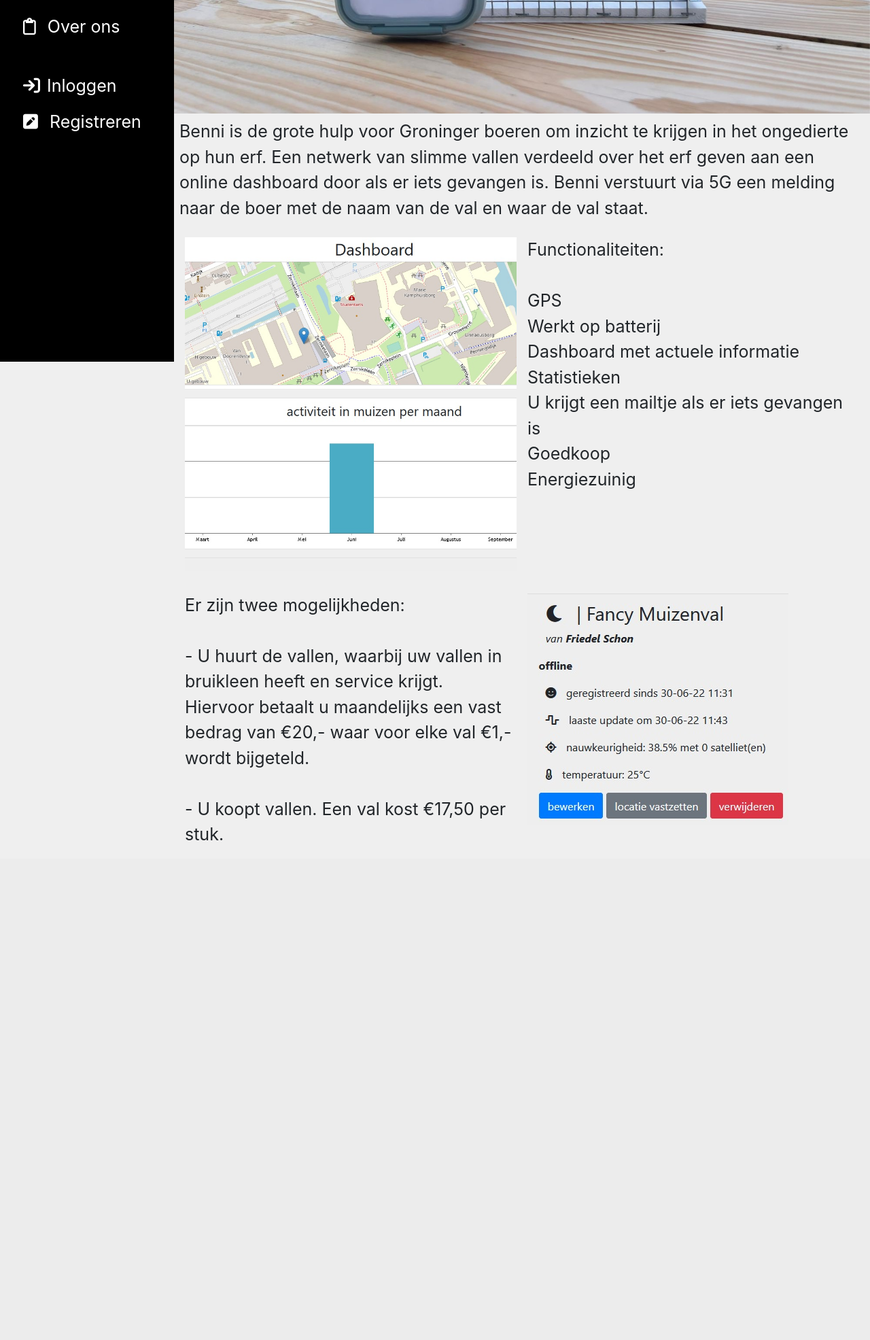
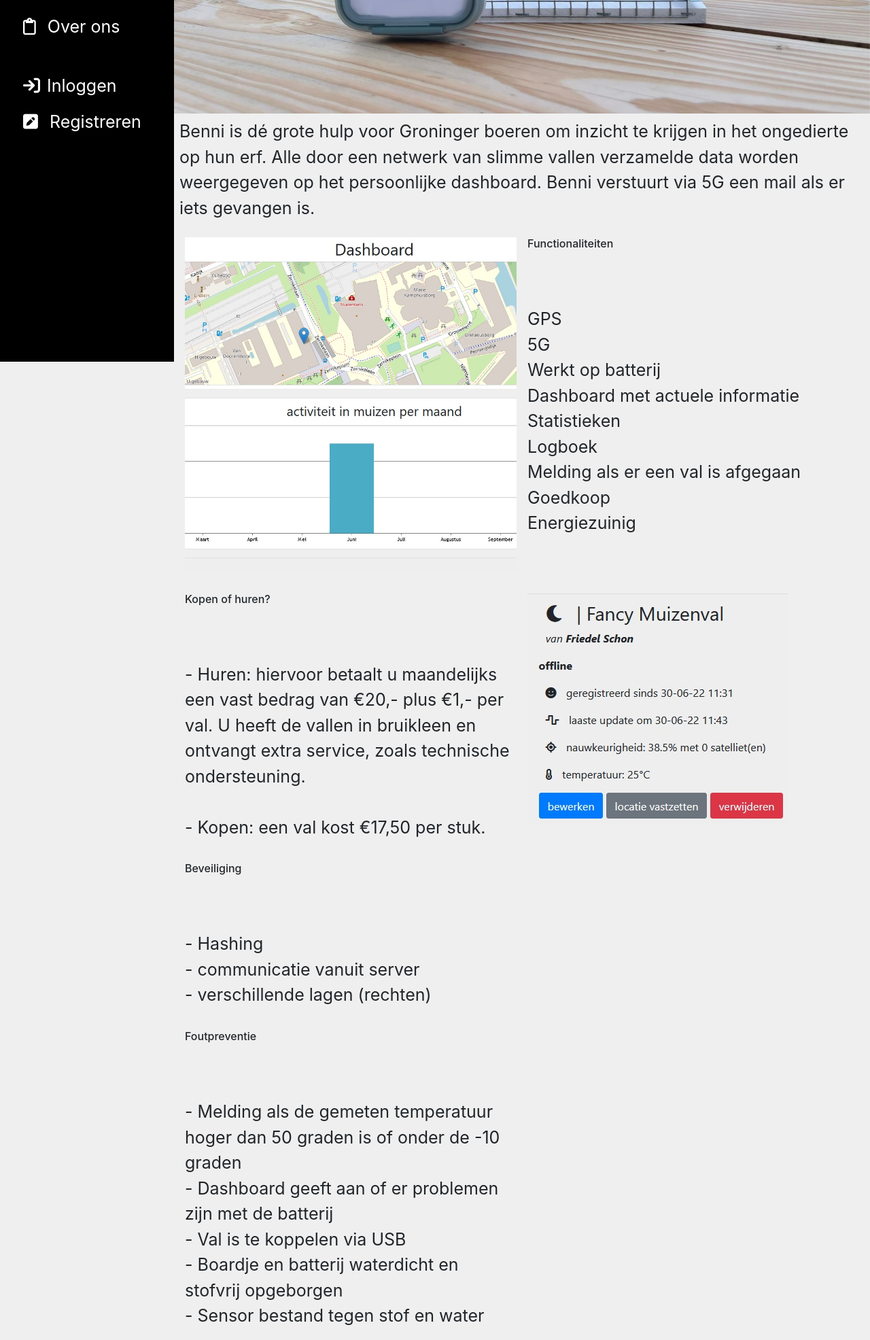
Before and after one commit to friedelschoen/iot-project, a Flask app: page / in a window 1280 px wide. Shown: the part 268-2239 px from the top of the page at 68% size. Before the commit the page ends 1504 px from the top, so only its background shows below. Run offline with Flask 2, Linux system fonts and the light colour scheme; some libraries are stand-ins or nearby versions.

Commit message:
Update index.html
poging, ik weet niet of het helemaal goed staat. Jullie mogen ook nog dingen toevoegen

```diff
--- a/server/templates/index.html
+++ b/server/templates/index.html
@@ -29,7 +29,7 @@
 <div class="d-flex flex-column">
    <div class="p-2">
     <article>
-      Benni is de grote hulp voor Groninger boeren om inzicht te krijgen in het ongedierte op hun erf. Een netwerk van slimme vallen verdeeld over het erf geven aan een online dashboard door als er iets gevangen is. Benni verstuurt via 5G een melding naar de boer met de naam van de val en waar de val staat.
+      Benni is dé grote hulp voor Groninger boeren om inzicht te krijgen in het ongedierte op hun erf. Alle door een netwerk van slimme vallen verzamelde data worden weergegeven op het persoonlijke dashboard. Benni verstuurt via 5G een mail als er iets gevangen is.
     </article>
   </div>
   <div class="p-2">
@@ -38,13 +38,15 @@
         <img class="flex-img" src="{{url_for('static', filename='product_pics/dash1.jpg')}}" alt="somethign">
       </div>
       <div class="p-2" id="kutcss">
-        Functionaliteiten:</br>
+        <h6>Functionaliteiten</h6></br>
       </br>
         GPS</br>
+        5G</br>
         Werkt op batterij</br>
         Dashboard met actuele informatie</br>
         Statistieken</br>
-        U krijgt een mailtje als er iets gevangen is</br>
+        Logboek</br>
+        Melding als er een val is afgegaan</br>
         Goedkoop</br>
         Energiezuinig</br>
 
@@ -54,17 +56,40 @@
   <div class="p-2">
     <div class="d-flex flex-row">
       <div class="p-2" id="kutcss">
-        Er zijn twee mogelijkheden:</br>
+        <h6>Kopen of huren?</h6></br>
       </br>
-        - U huurt de vallen, waarbij uw vallen in bruikleen heeft en service krijgt. Hiervoor betaalt u maandelijks een vast bedrag van €20,- waar voor elke val €1,- wordt bijgeteld.</br>
+        - Huren: hiervoor betaalt u maandelijks een vast bedrag van €20,- plus €1,- per val. U heeft de vallen in bruikleen en ontvangt extra service, zoals technische ondersteuning. </br>
       </br>
-        - U koopt vallen. Een val kost €17,50 per stuk.
+        - Kopen: een val kost €17,50 per stuk.
       </div>
       <div class="p-2" id="kutcss">
         <img class="flex-img" src="{{url_for('static', filename='product_pics/dash2.jpg')}}" alt="somethign">
       </div>
     </div>
   </div>
+  <div class="p-2">
+    <div class="d-flex flex-row">
+      <div class="p-2" id="kutcss">
+        <h6>Beveiliging</h6></br>
+      </br>
+       - Hashing</br>
+       - communicatie vanuit server</br>
+       - verschillende lagen (rechten)</br>
+      </div>
+    </div>
+  </div>
+  <div class="p-2">
+    <div class="d-flex flex-row">
+      <div class="p-2" id="kutcss">
+        <h6>Foutpreventie</h6></br>
+      </br>
+        - Melding als de gemeten temperatuur hoger dan 50 graden is of onder de -10 graden</br>
+        - Dashboard geeft aan of er problemen zijn met de batterij</br>
+        - Val is te koppelen via USB</br>
+        - Boardje en batterij waterdicht en stofvrij opgeborgen</br>
+        - Sensor bestand tegen stof en water</br>
+    </div>
+  </div>
 </div>
 
 {% endblock content %}
```
